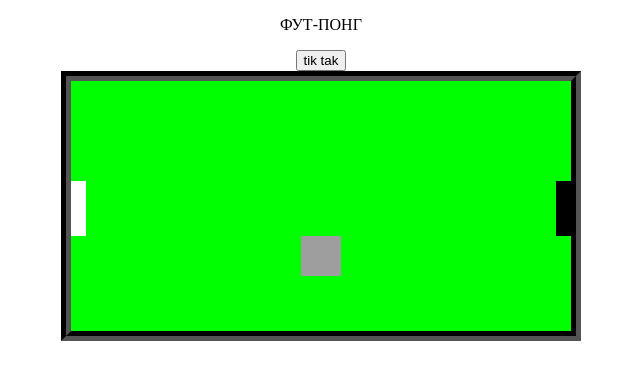
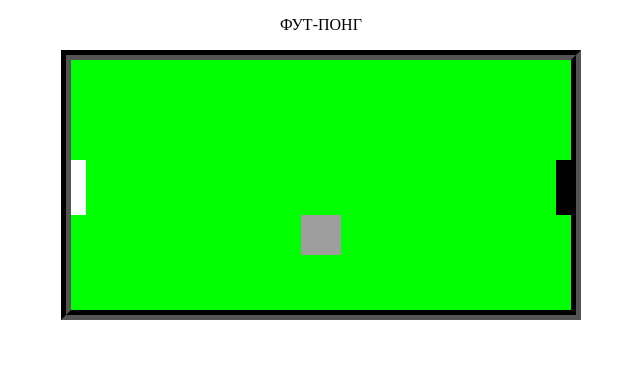
Before and after one commit to caffeinesquirrel/foot-pong, a plain HTML site: page index.html in a window 1280 px wide. Shown: the whole page, without its empty margins (319-959 px from the left). Drawn offline with Linux system fonts and the light colour scheme; grey boxes are pictures that could not be loaded.

Commit message:
removed button

```diff
--- a/index.html
+++ b/index.html
@@ -8,7 +8,7 @@
 
 <body style="height:100%">
   <p>ФУТ-ПОНГ</p>
-  <button onclick="tikTak()">tik tak</button>
+  <!--<button onclick="tikTak()">tik tak</button>-->
   <div id="field" be="nn">
     <img src="https://js.cx/clipart/ball.svg" id="ball" width="40px" height="40px">
     <div id="keeperLeft"></div>
```
